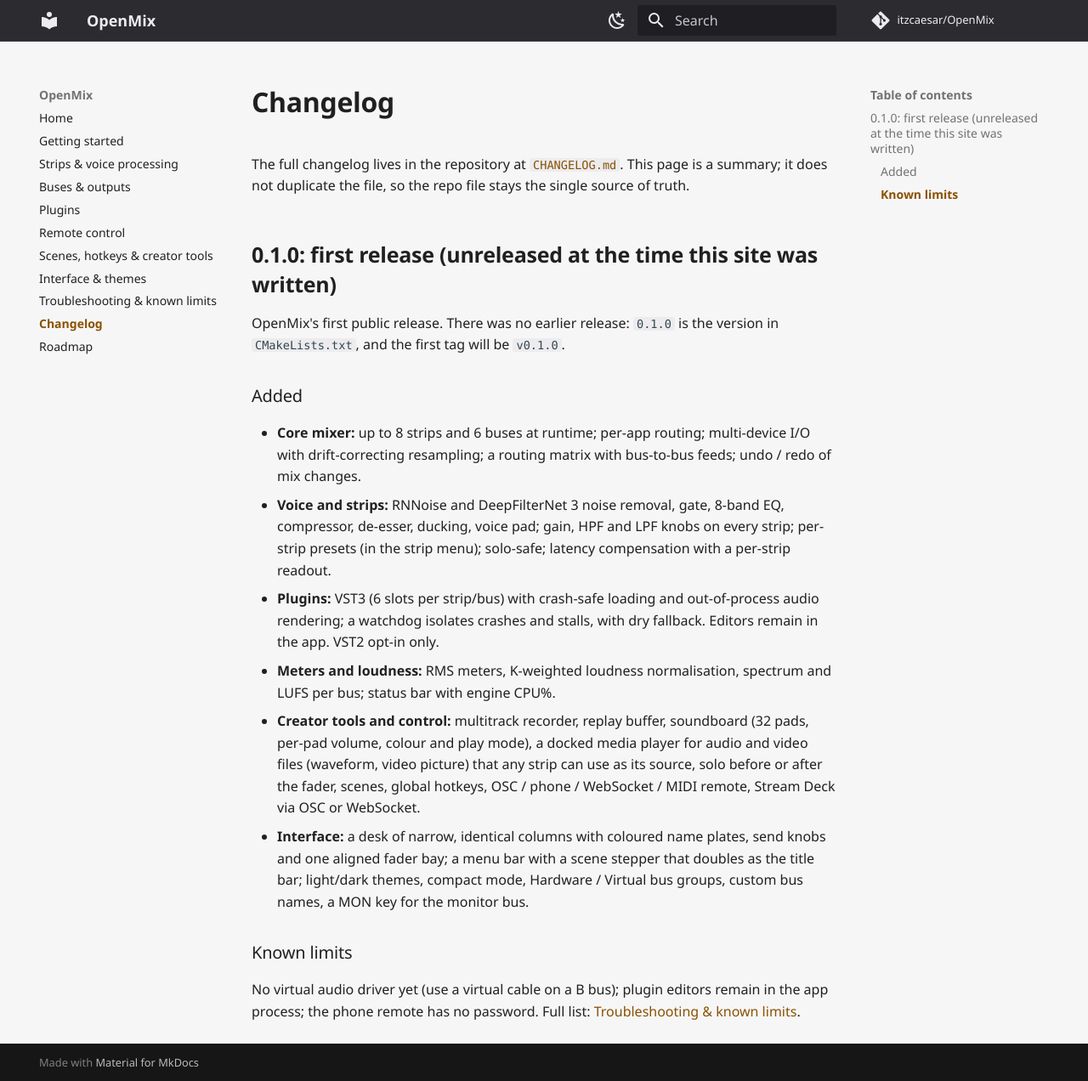
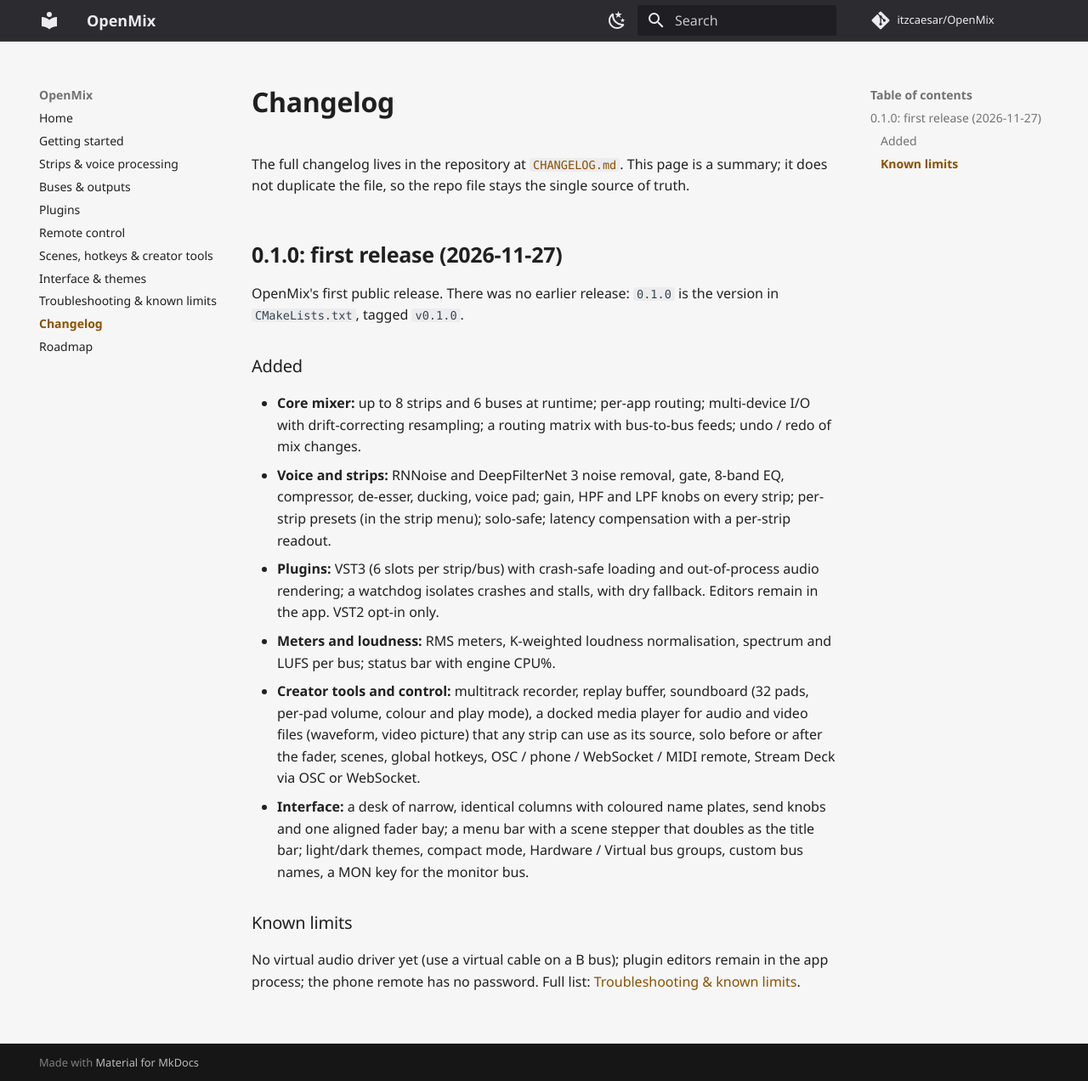
Before and after one commit to itzcaesar/OpenMix, an MkDocs documentation site: the page built from website/docs/docs/changelog.md, in a window 1280 px wide and 1272 px high. Shown: the whole window at 85% size. Built offline with MkDocs 1.6.1 and Material for MkDocs 9.7.7, drawn with Linux system fonts in a browser that asks for light colours; comment, search, counter and statistics services are not loaded.

Commit message:
docs: date the 0.1.0 release

```diff
--- a/website/docs/docs/changelog.md
+++ b/website/docs/docs/changelog.md
@@ -5,10 +5,10 @@ The full changelog lives in the repository at
 This page is a summary; it does not duplicate the file, so the repo file
 stays the single source of truth.
 
-## 0.1.0: first release (unreleased at the time this site was written)
+## 0.1.0: first release (2026-11-27)
 
 OpenMix's first public release. There was no earlier release: `0.1.0`
-is the version in `CMakeLists.txt`, and the first tag will be `v0.1.0`.
+is the version in `CMakeLists.txt`, tagged `v0.1.0`.
 
 ### Added
 
```
Also changed, not shown: CHANGELOG.md (+2 -2 lines).
